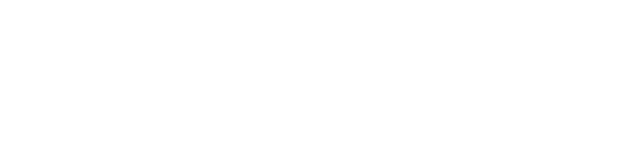
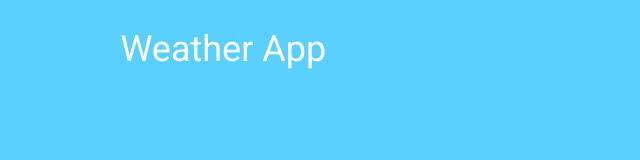
Before and after one commit to agulik/WeatherApp, a plain HTML site: page index.html in a window 1280 px wide. Shown: the whole page, without its empty margins (0-640 px from the left). Drawn offline with nearby package versions, Linux system fonts and the light colour scheme.

Commit message:
added read me, updated some of the styles

```diff
--- a/css/main.css
+++ b/css/main.css
@@ -0,0 +1,26 @@
+/* base styles */
+
+body {
+  height: 100%;
+  font-family: 'Roboto', Helvetica sans-serif;
+  font-weight: 500;
+  text-align: center;
+  color: #fff;
+}
+
+h1, p {
+  margin-top: 30px;
+}
+
+p {
+  font-family: 'Open Sans', Helvetica sans-serif;
+}
+
+
+/* background */
+
+.background {
+  background-color: #59D0FF;
+  background-size: cover;
+  height: 100vh;
+}
--- a/index.html
+++ b/index.html
@@ -3,10 +3,18 @@
     <meta charset="UTF-8">
     <meta name="viewport" content="width=device-width, initial-scale=1.0">
     <meta http-equiv="X-UA-Compatible" content="ie=edge">
-    <title>Weather App</title>
+    <title>Local Weather App</title>
+    <link rel="stylesheet" href="https://maxcdn.bootstrapcdn.com/bootstrap/3.3.7/css/bootstrap.min.css">
+    <link href="https://fonts.googleapis.com/css?family=Roboto|Open+Sans" rel="stylesheet">
+    <link rel="stylesheet" href="https://maxcdn.bootstrapcdn.com/font-awesome/4.7.0/css/font-awesome.min.css">
+    <link rel="stylesheet" href="css/main.css">
   </head>
 
   <body>
-
+    <div class="background container-fluid">
+      <div class="col-sm-4">
+        <h1>Weather App</h1>
+      </div>
+    </div>
   </body>
 </html>
```
Also changed, not shown: 1 other file.
